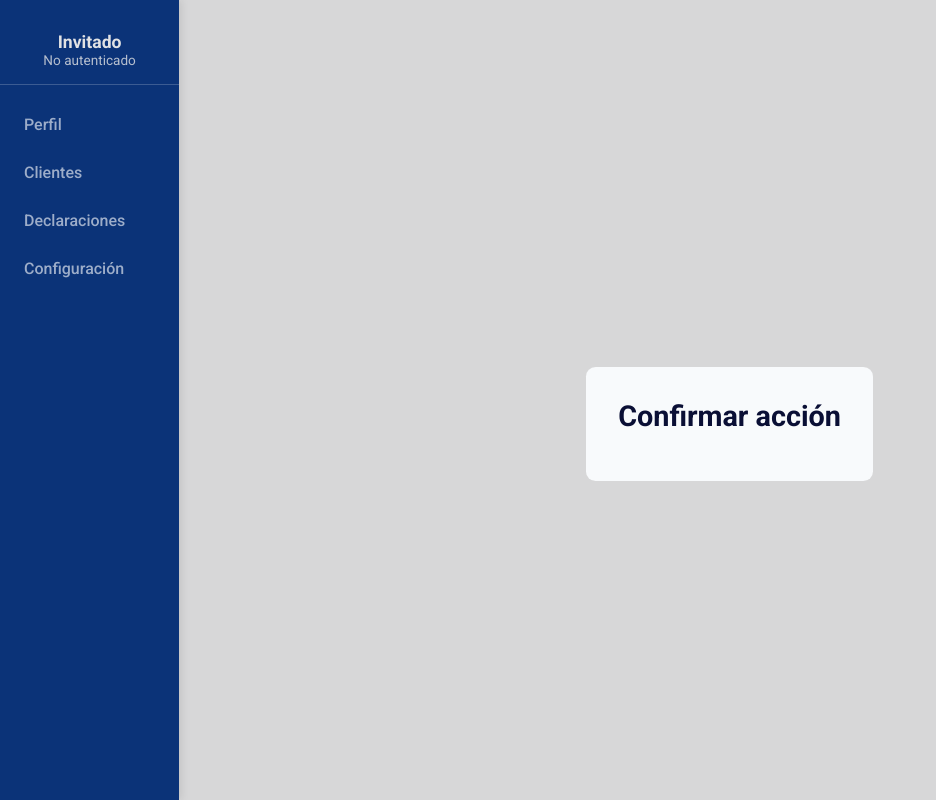
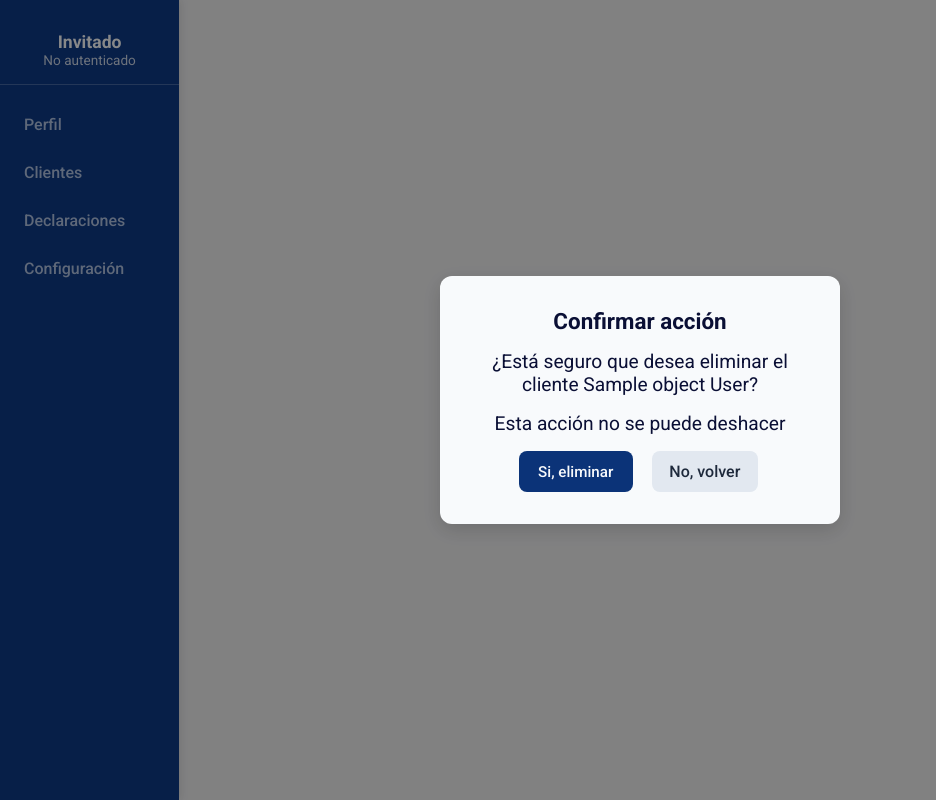
Before and after one commit to i-n-dra/cligest, a Django app: template src/gestion/templates/clients/delete.html in a window 1280 px wide. Shown: the whole page, without its empty margins (0-936 px from the left). Run offline with Django 5.2, Linux system fonts and the light colour scheme; the template is opened without the code that fills it: most values are stand-ins (such as "Sample title", 1, 10 or a date in 2020); some libraries are stand-ins or nearby versions.

Commit message:
297 clientes ejemplo en bd, cambios frontend

```diff
--- a/src/gestion/static/css/base_styles.css
+++ b/src/gestion/static/css/base_styles.css
@@ -411,6 +411,10 @@ bdi { /* info hash de contraseña usuario */
     justify-content: space-between;
     padding: .3rem;
 }
+.detail-table td {
+    max-width: 25rem;
+    text-align: right;
+}
 .detail-container div {
     margin: 1rem 2rem;
     display: flex;
@@ -491,6 +495,12 @@ bdi { /* info hash de contraseña usuario */
     color: #0a0f35;
 }
 
+.dialog-box p {
+    margin-bottom: 1rem;
+    font-size: 1.2rem;
+    color: #0a0f35;
+}
+
 .dialog-box ul {
     margin-bottom: 1.5rem;
     font-size: 1rem;
--- a/src/gestion/templates/clients/delete.html
+++ b/src/gestion/templates/clients/delete.html
@@ -6,19 +6,24 @@
 
 {% block content %}
 <div class='list-container'>
-    <h1>Confirmar acción</h1>
-    <dialog>
+    <h1></h1>
+    <div >
+    </div>
+</div>
+
+    <div class="dialog-overlay">
+    <div class="dialog-box">
+        <h2>Confirmar acción</h2>
         <form action="" method="post">
-            <div>
-                {% csrf_token %}
-                <h3>¿Está seguro que desea eliminar el cliente {{ object }}?</h3>
-                <p>Esta acción no se puede deshacer</p>
-            </div>
-            <div>
-                <button type="submit">Si, eliminar</button>
-                <a href="{% url "detail_client" object.id %}">No, volver</a>
+            {% csrf_token %}
+            <p>¿Está seguro que desea eliminar el cliente {{ object.nombre_rep_legal }} {{ object.last_name_1_rep_legal }}?</p>
+            <p>Esta acción no se puede deshacer</p>
+            <div class="dialog-buttons">
+                <button type="submit" class="btn-confirm">Si, eliminar</button>
+                <a href="{% url "detail_client" object.id %}" class="btn-cancel detail-button">No, volver</a>
             </div>
         </form>
-    </dialog>
-</div>
+    </div>
+    </div>
+
 {% endblock content %}
--- a/src/gestion/views.py
+++ b/src/gestion/views.py
@@ -55,7 +55,6 @@ class ClientListView(ListView):
     model = Client
     template_name = 'clients/list.html'
     context_object_name = 'clientes'
-    paginate_by = 10
     ordering = ['last_name_1_rep_legal']
 
 class ClientDetailView(DetailView):
```
Also changed, not shown: src/gestion/templates/clients/detail.html (+24 -4 lines), src/cligest/resources/db.sqlite3, 1 other file.
